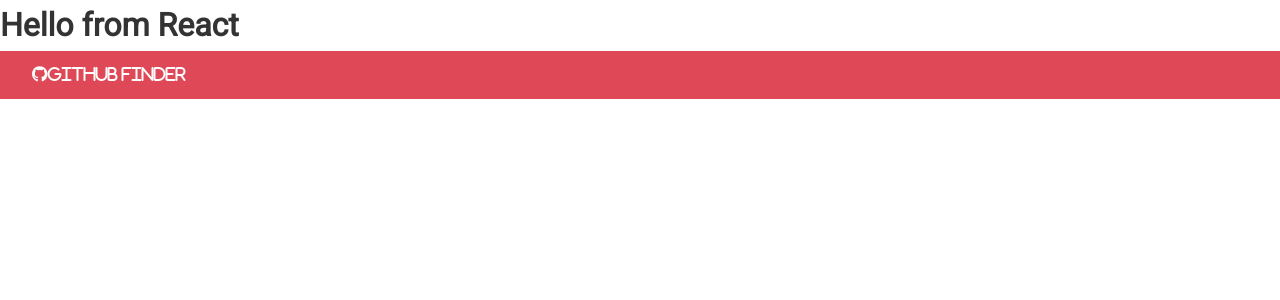
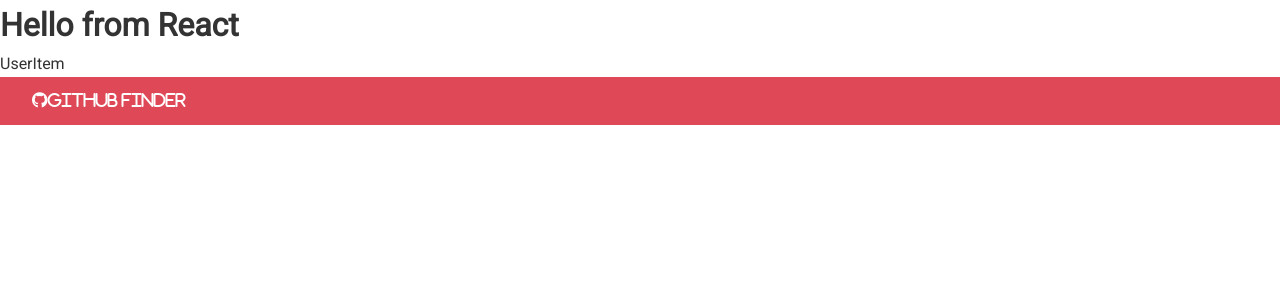
Before and after one commit to RdotSilva/React-GitHub-Finder, a React (Create React App) app: page / in a window 1280 px wide. Shown: the top 300 px of the page. Built offline with nearby package versions, Linux system fonts and the light colour scheme.

Commit message:
Add UserItem into main App

```diff
--- a/src/App.js
+++ b/src/App.js
@@ -1,12 +1,14 @@
 import React, { Component } from "react";
 import "./App.css";
 import Navbar from "./components/layout/Navbar";
+import UserItem from "./components/users/UserItem";
 
 class App extends Component {
 	render() {
 		return (
 			<div className="App">
 				<h1>Hello from React</h1>
+				<UserItem />
 				<Navbar />
 			</div>
 		);
```
